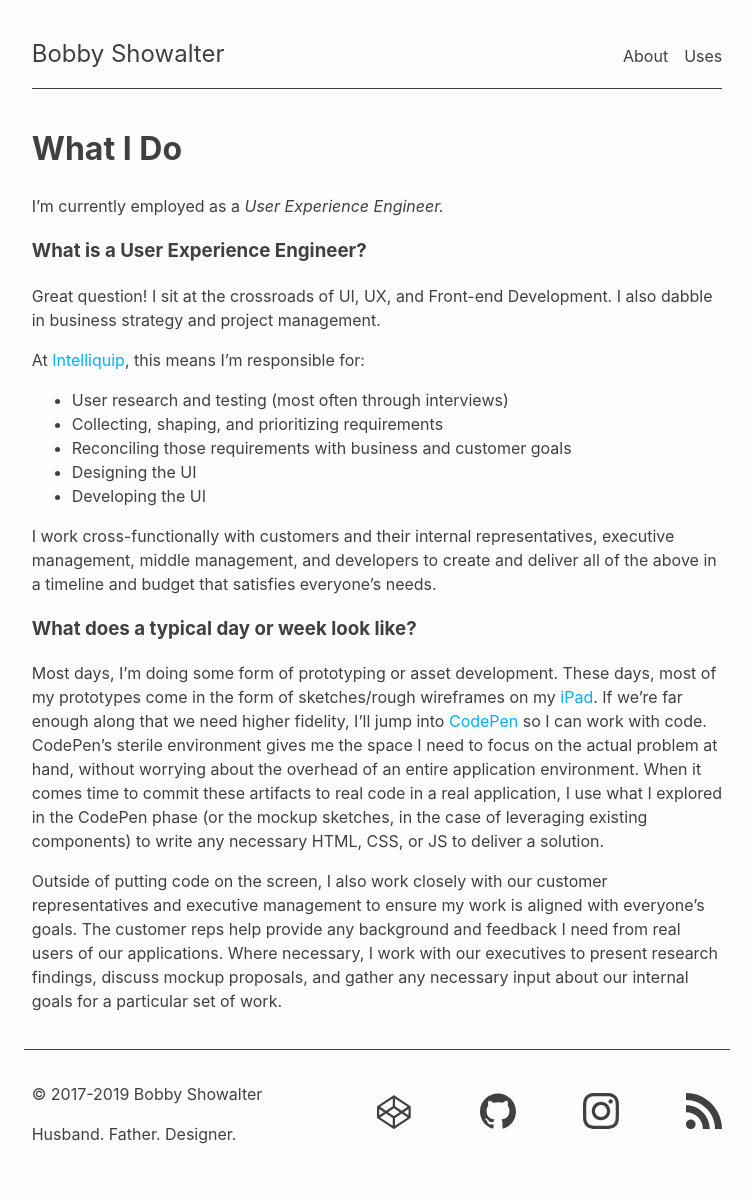
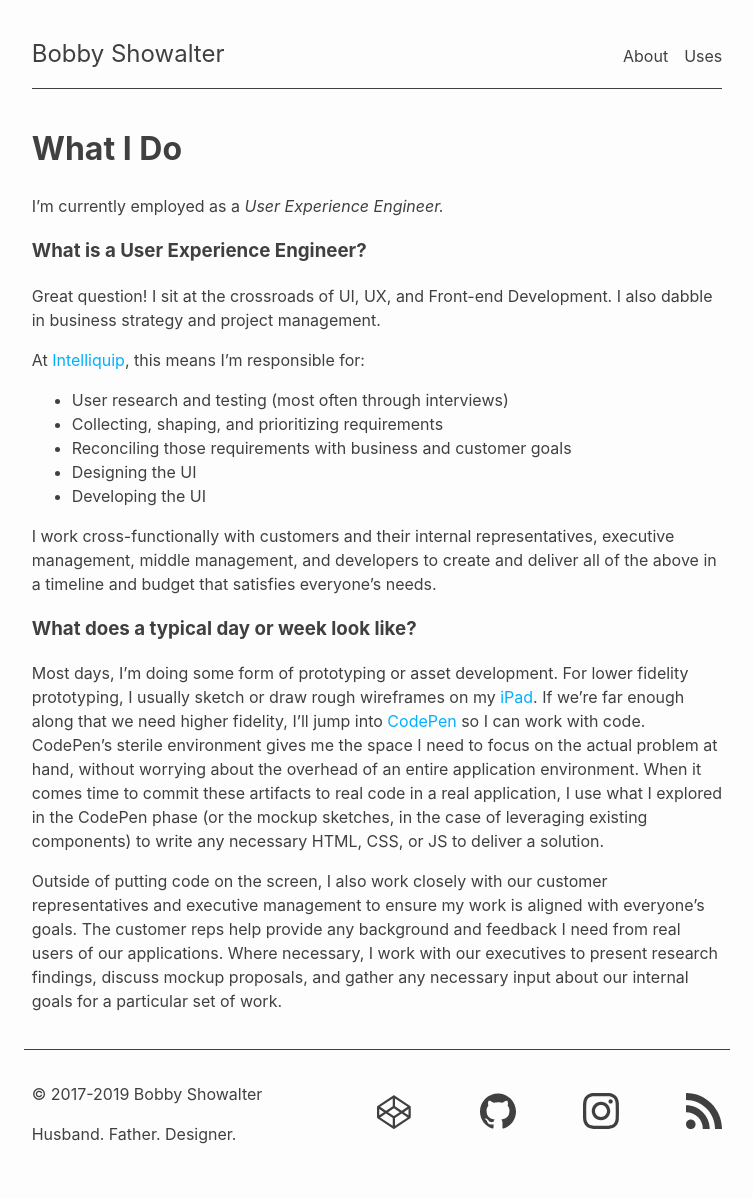
Before and after one commit to orangedaisy/bshowco, a Jekyll site: the page built from what-i-do.md, in a window 1280 px wide. Shown: the whole page, without its empty margins (263-1016 px from the left). Built offline with Jekyll 4.4.1, drawn with Linux system fonts in a browser that asks for light colours.

Commit message:
GH-6: Fix awkward phrasing
"Most days" followed by "These days" isn't the greatest

```diff
--- a/what-i-do.md
+++ b/what-i-do.md
@@ -26,8 +26,8 @@ all of the above in a timeline and budget that satisfies everyone's needs.
 
 ### What does a typical day or week look like?
 
-Most days, I'm doing some form of prototyping or asset development. These days,
-most of my prototypes come in the form of sketches/rough wireframes on my
+Most days, I'm doing some form of prototyping or asset development. For
+lower fidelity prototyping, I usually sketch or draw rough wireframes on my
 [iPad](/uses/#129-ipad-pro-2018-with-apple-pencil-2). If we're far enough along
 that we need higher fidelity, I'll jump into
 [CodePen](https://codepen.io/bobbyshowalter/) so I can work with code. CodePen's
```
